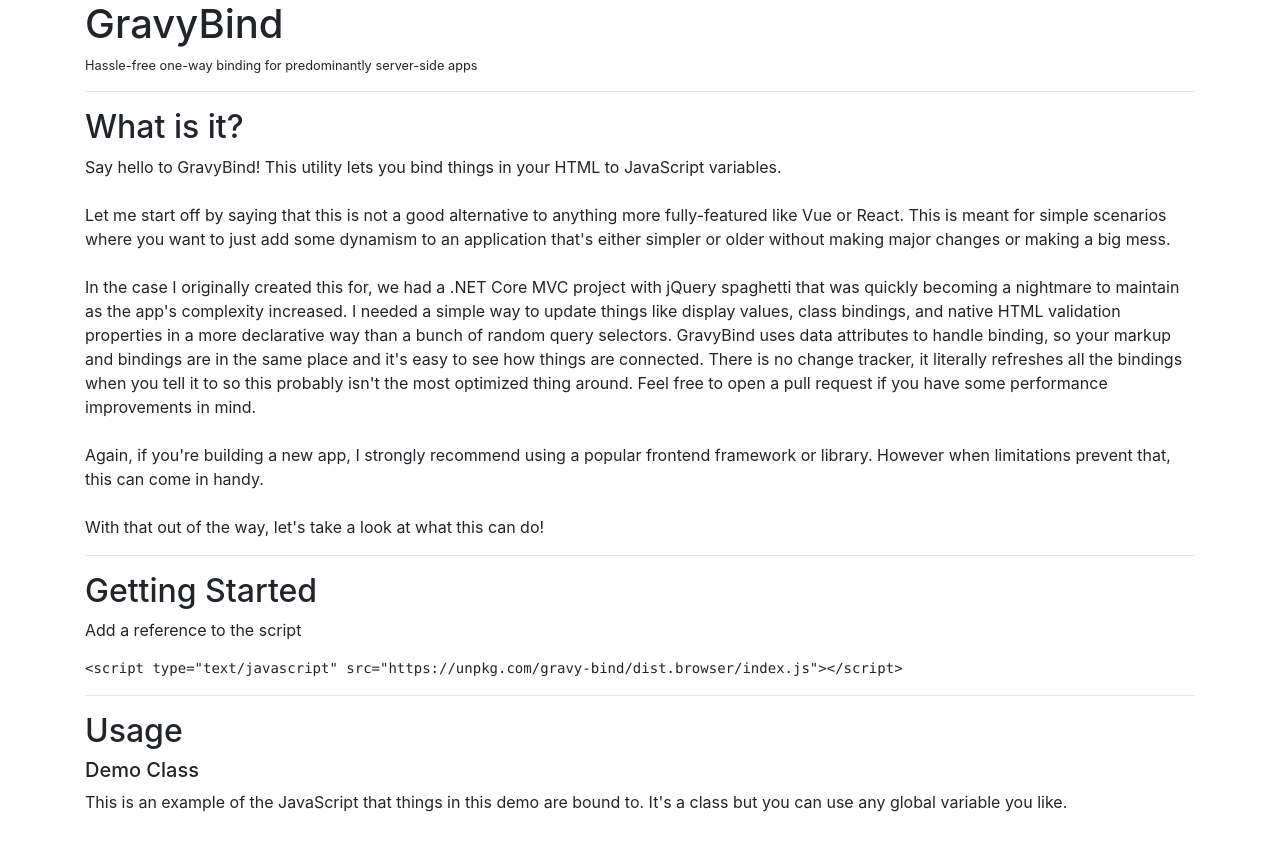
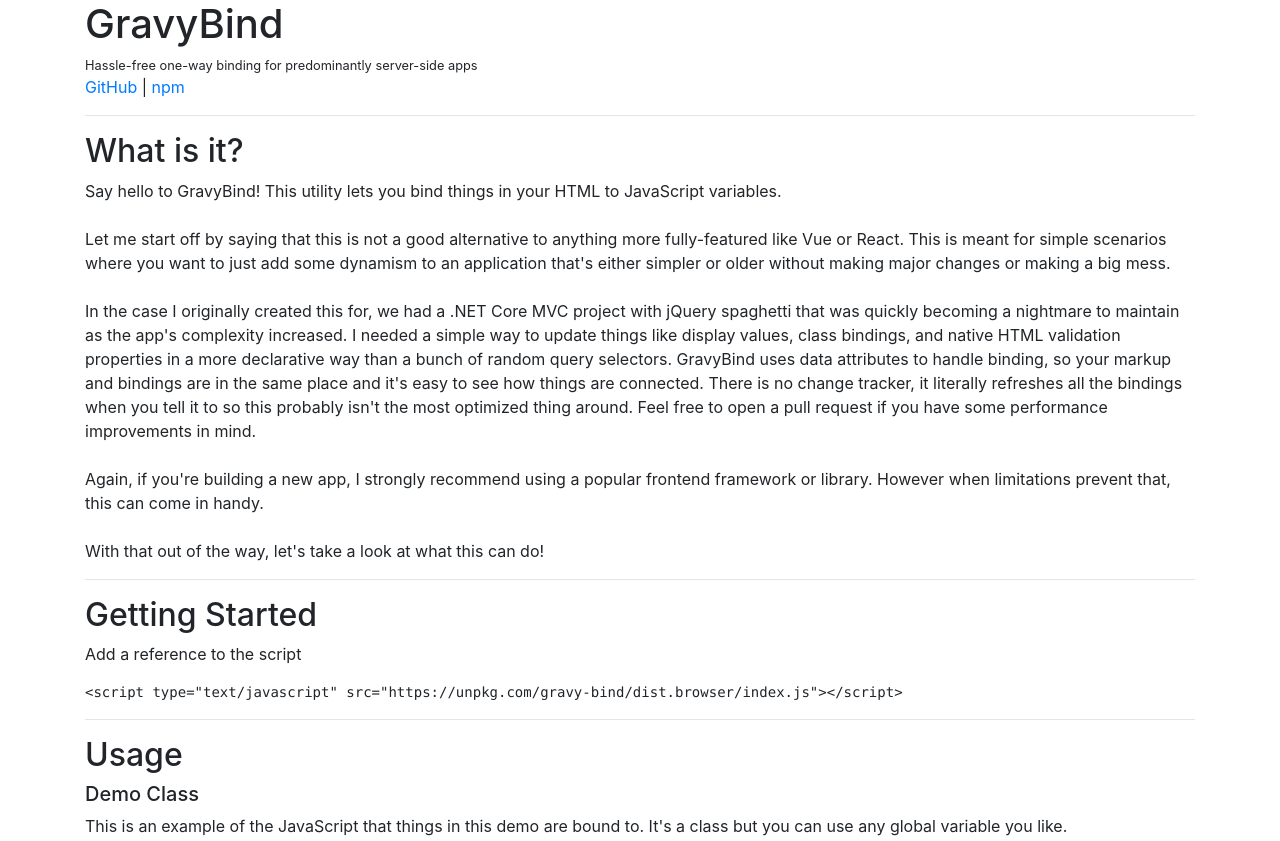
Before and after one commit to halomakes/gravy-bind, a website: page demo/index.html in a window 1280 px wide. Shown: the top 841 px of the page. Drawn offline with nearby package versions, Linux system fonts and the light colour scheme; a script that the page names is missing.

Commit message:
add links to demo page

```diff
--- a/demo/index.html
+++ b/demo/index.html
@@ -13,6 +13,10 @@
     <div class="container">
         <h1>GravyBind</h1>
         <small>Hassle-free one-way binding for predominantly server-side apps</small>
+        <div>
+            <a href="https://github.com/halomademeapc/gravy-bind">GitHub</a> |
+            <a href="https://www.npmjs.com/package/gravy-bind">npm</a>
+        </div>
         <hr>
         <div>
             <h2>What is it?</h2>
--- a/package.json
+++ b/package.json
@@ -1,6 +1,6 @@
 {
   "name": "gravy-bind",
-  "version": "1.0.0",
+  "version": "1.0.1",
   "description": "Hassle-free one-way binding for legacy and predominantly server-side apps",
   "main": "dist/index.js",
   "types": "dist/index.d.ts",
```
